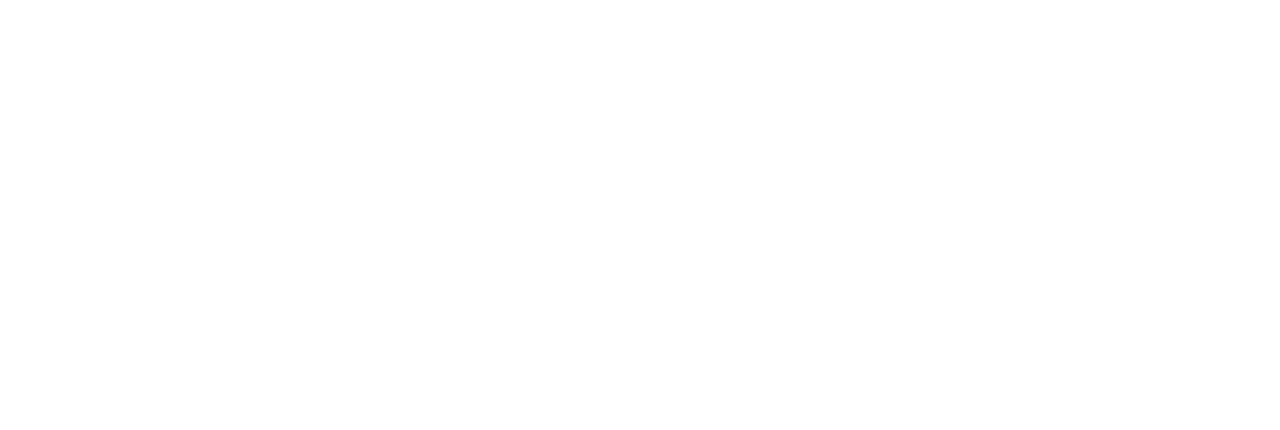
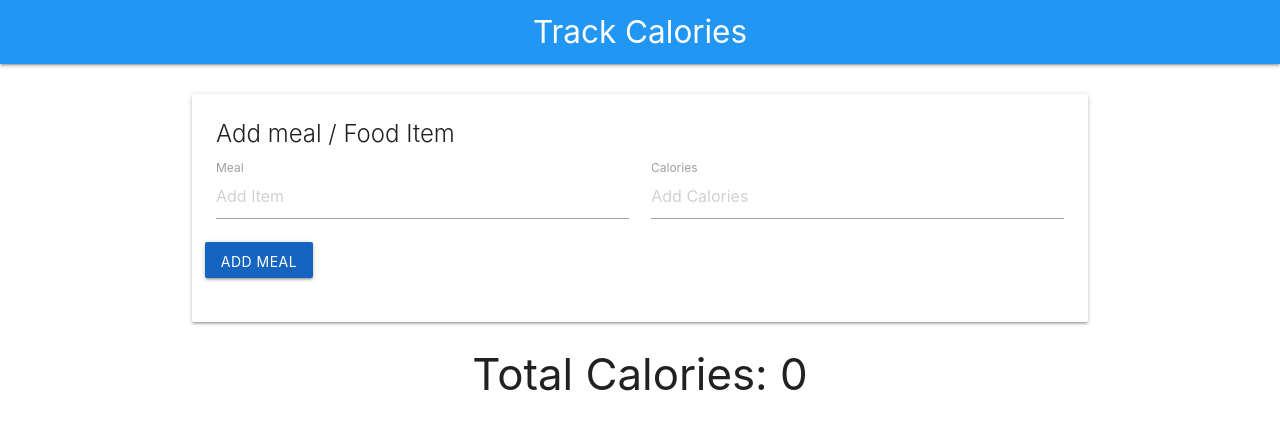
Before and after one commit to RonaldAndero/calories, a plain HTML site: page index.html in a window 1280 px wide. Drawn offline with nearby package versions, Linux system fonts and the light colour scheme.

Commit message:
Created the UI with Materialize CSS

```diff
--- a/index.html
+++ b/index.html
@@ -1,10 +1,53 @@
-<!DOCTYPE html>
+<!doctype html>
 <html lang="en">
 <head>
     <meta charset="UTF-8">
-    <title>Calory tracker</title>
+    <meta name="viewport"
+          content="width=device-width, user-scalable=no, initial-scale=1.0, maximum-scale=1.0, minimum-scale=1.0">
+    <meta http-equiv="X-UA-Compatible" content="ie=edge">
+    <title>Document</title>
+    <!-- Compiled and minified CSS -->
+    <link rel="stylesheet" href="https://cdnjs.cloudflare.com/ajax/libs/materialize/1.0.0/css/materialize.min.css">
 </head>
 <body>
+    <!-- Navbar -->
+    <nav>
+        <div class="nav-wrapper blue">
+            <div class="container">
+                <a href="#" class="brand-logo center">Track Calories</a>
+            </div>
+        </div>
+    </nav>
 
+    <br>
+
+    <div class="container">
+        <!-- form card -->
+        <div class="card">
+            <div class="card-content">
+                <span class="card-title">Add meal / Food Item</span>
+                <form class="col">
+                    <div class="row">
+                        <div class="input-field col s6">
+                            <input type="text" placeholder="Add Item" id="item-name">
+                            <label for="item-name">Meal</label>
+                        </div>
+                        <div class="input-field col s6">
+                            <input type="text" placeholder="Add Calories" id="item-calories">
+                            <label for="item-calories">Calories</label>
+                        </div>
+                        <button class="add-btn btn blue darken-3"><i class="fa fa-plus"></i>Add Meal</button>
+                    </div>
+                </form>
+            </div>
+        </div>
+    </div>
+
+    <!-- Calorie count -->
+    <h3 class="center-align">Total Calories: <span class="total-calories">0</span></h3>
+
+    <!-- Compiled and minified JavaScript -->
+    <script src="https://cdnjs.cloudflare.com/ajax/libs/materialize/1.0.0/js/materialize.min.js"></script>
+    <script src="app.js"></script>
 </body>
 </html>
```
